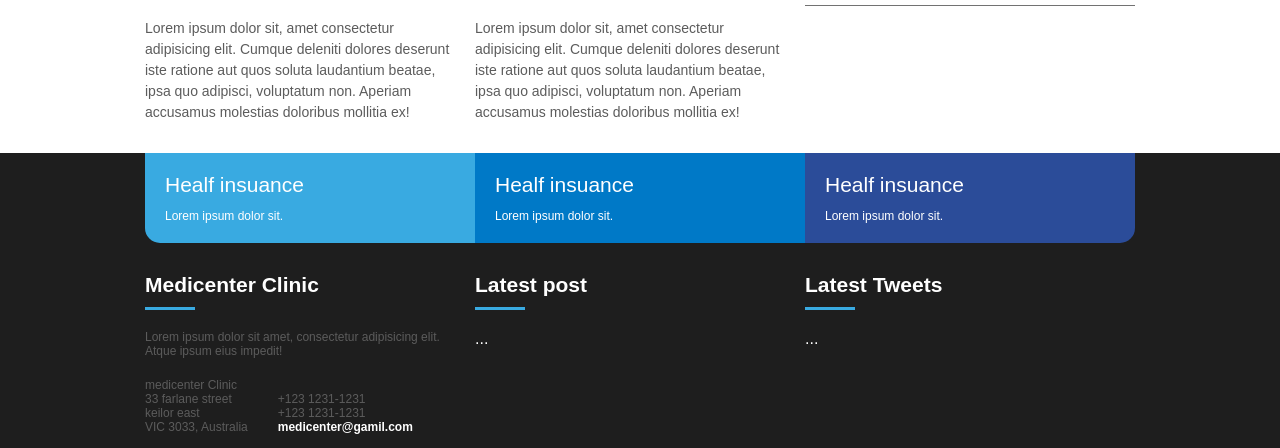
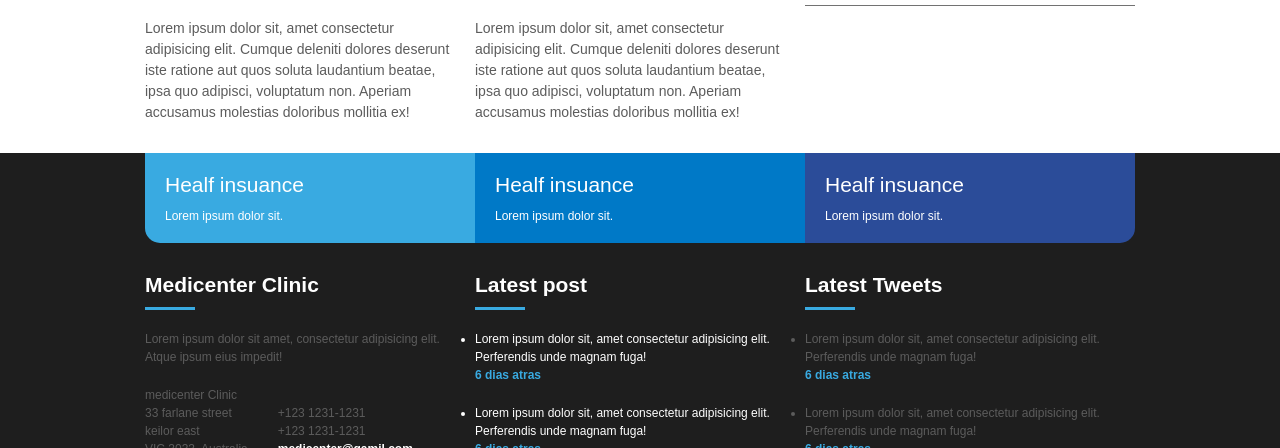
Before and after one commit to dhenriquex/medicenter, a plain HTML site: page index.html in a window 1280 px wide. Shown: the part 1743-2191 px from the top of the page. Drawn offline with Linux system fonts and the light colour scheme.

Commit message:
fim-html

```diff
--- a/assents/styles/footer.css
+++ b/assents/styles/footer.css
@@ -57,6 +57,7 @@ footer .widget-title-text {
 #info {
   color: #5c5c5c;
   font-size: 12px;
+  line-height: 18px;
   padding-right: 10px;
 
 }
@@ -75,3 +76,11 @@ footer .widget-title-text {
     margin-right: 8px;
     color: #9c9c9c;
 }
+.comentarios li{
+    font-size: 12px;
+    margin-bottom: 20px;
+    line-height: 18px;
+    strong{
+        color: #39aae1;
+    }
+}
--- a/index.html
+++ b/index.html
@@ -229,10 +229,10 @@
           <div class="area-item">
             <div class="widget">
               <div class="widget-title">
-                <div  class="widget-title-text">Medicenter Clinic</div>
+                <div class="widget-title-text">Medicenter Clinic</div>
                 <hr />
               </div>
-              <div id="info"class="widget_body">
+              <div id="info" class="widget_body">
                 <p>
                   Lorem ipsum dolor sit amet, consectetur adipisicing elit.
                   Atque ipsum eius impedit!
@@ -247,7 +247,7 @@
                   <div class="number">
                     +123 1231-1231 <br />
                     +123 1231-1231 <br />
-                    <strong style="color: white;"> medicenter@gamil.com</strong>
+                    <strong style="color: white"> medicenter@gamil.com</strong>
                   </div>
                 </div>
                 <div class="icons">
@@ -264,7 +264,20 @@
                 <div class="widget-title-text">Latest post</div>
                 <hr />
               </div>
-              <div class="widget_body">...</div>
+              <div class="widget_body">
+                <ul class="comentarios">
+                  <li>
+                    Lorem ipsum dolor sit, amet consectetur adipisicing elit.
+                    Perferendis unde magnam fuga! <br />
+                    <strong> 6 dias atras </strong>
+                  </li>
+                  <li>
+                    Lorem ipsum dolor sit, amet consectetur adipisicing elit.
+                    Perferendis unde magnam fuga! <br />
+                    <strong> 6 dias atras </strong>
+                  </li>
+                </ul>
+              </div>
             </div>
           </div>
           <div class="area-item">
@@ -273,7 +286,20 @@
                 <div class="widget-title-text">Latest Tweets</div>
                 <hr />
               </div>
-              <div class="widget_body">...</div>
+              <div class="widget_body">
+                <ul class="comentarios" style="color: #5c5c5c">
+                  <li>
+                    Lorem ipsum dolor sit, amet consectetur adipisicing elit.
+                    Perferendis unde magnam fuga! <br />
+                    <strong> 6 dias atras </strong>
+                  </li>
+                  <li>
+                    Lorem ipsum dolor sit, amet consectetur adipisicing elit.
+                    Perferendis unde magnam fuga! <br />
+                    <strong> 6 dias atras </strong>
+                  </li>
+                </ul>
+              </div>
             </div>
           </div>
         </div>
```
